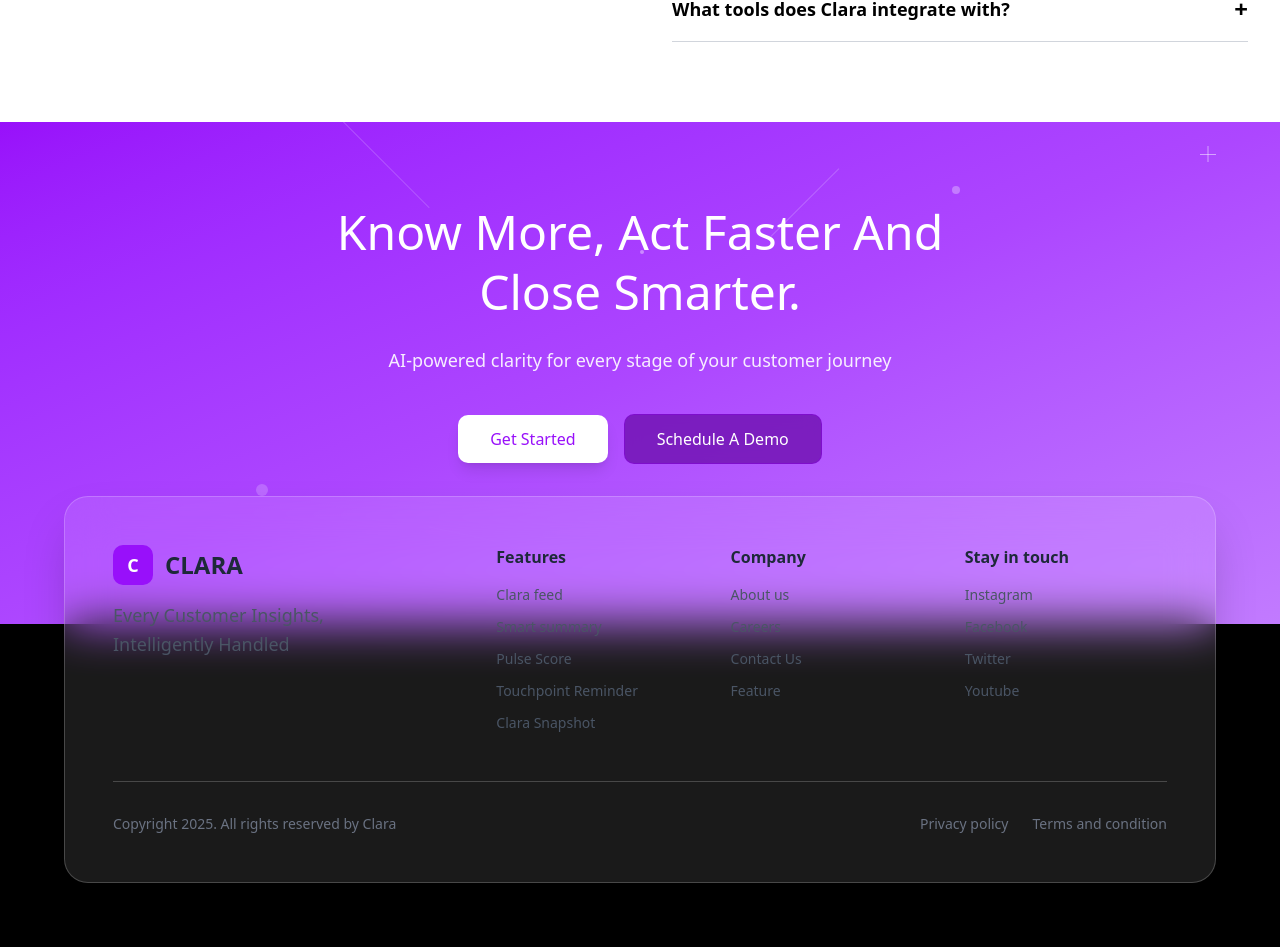
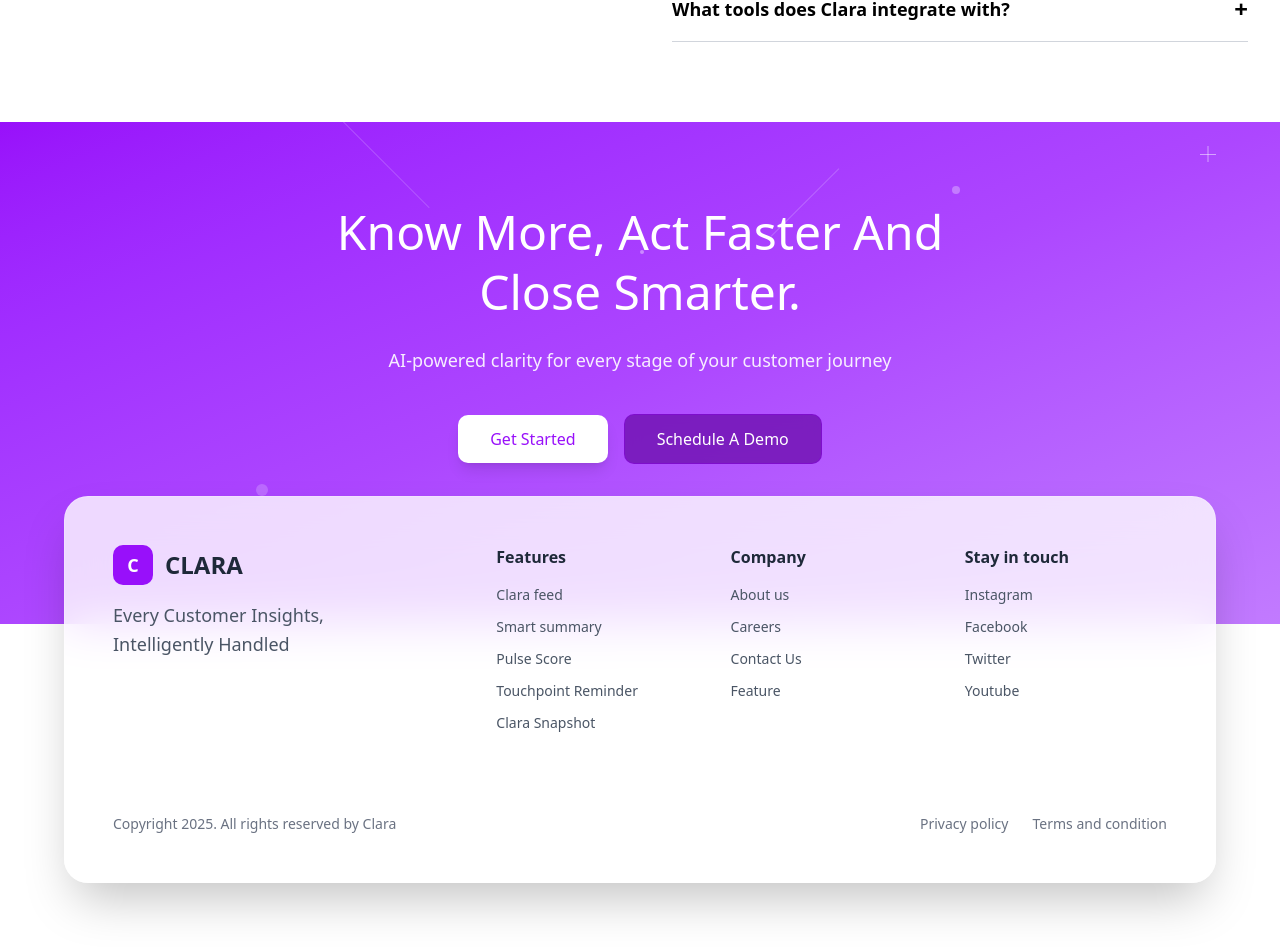
Before and after one commit to MoyasiGinko/SAAS-Template-Landing-Page-SIte, a Next.js app: page / in a window 1280 px wide. Shown: the part 6060-7007 px from the top of the page. Built offline with nearby package versions, Linux system fonts and the light colour scheme.

Commit message:
Refactor Footer component by adding a white background to the main container and enhancing the glass effect with increased opacity for improved visual clarity

```diff
--- a/src/components/Footer.tsx
+++ b/src/components/Footer.tsx
@@ -4,7 +4,7 @@ import React from "react";
 
 export default function Footer() {
   return (
-    <div className="relative">
+    <div className="relative bg-white">
       {/* Call to Action Section */}
       <section className="bg-gradient-to-br from-purple-600 via-purple-500 to-purple-400 relative overflow-hidden">
         {/* Background decorative elements */}
@@ -53,7 +53,7 @@ export default function Footer() {
       {/* Footer Section with Glass Effect - Overlapping */}
       <footer className="relative -mt-32 z-20">
         <div className="mx-8 lg:mx-16">
-          <div className="bg-white/10 backdrop-blur-xl rounded-3xl border border-white/20 shadow-2xl overflow-hidden">
+          <div className="bg-white/80 backdrop-blur-xl rounded-3xl border border-white/20 shadow-2xl overflow-hidden">
             <div className="p-8 lg:p-12">
               <div className="max-w-6xl mx-auto">
                 <div className="flex flex-col lg:flex-row justify-between items-start gap-12">
```
